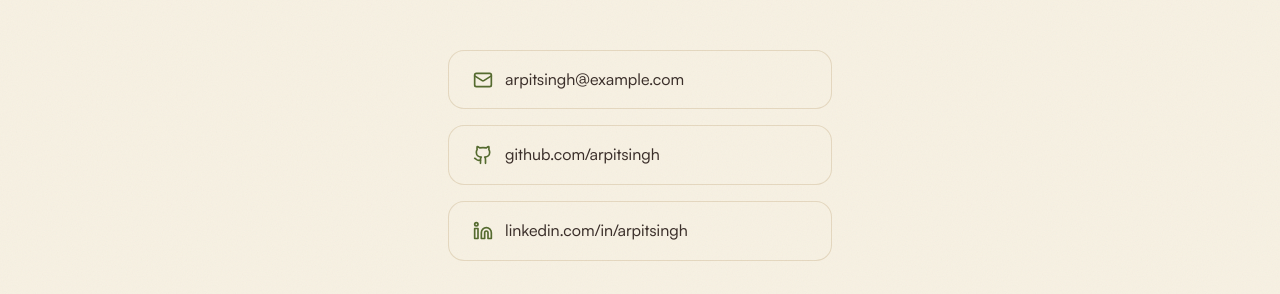
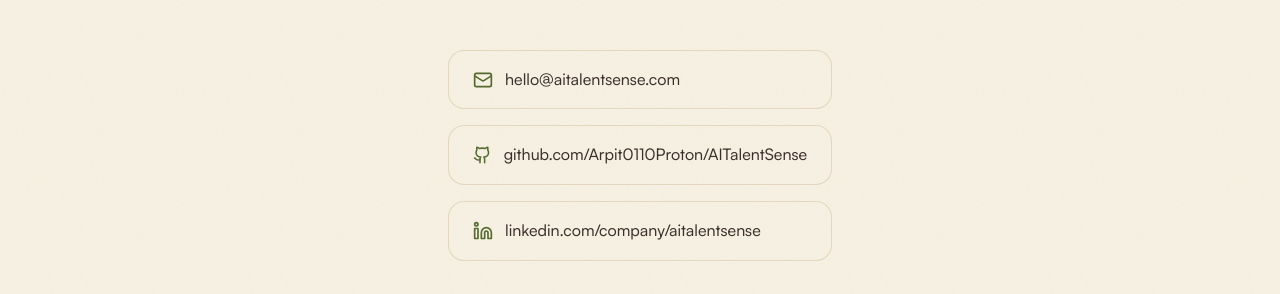
Before and after one commit to Arpit0110Proton/AITalentSense, a Next.js app in the folder apps/frontend/: page /contact in a window 1280 px wide. Shown: the part 251-545 px from the top of the page. Built offline with nearby package versions, Linux system fonts and the light colour scheme; no server answers.

Commit message:
design: update contact links to reflect AI Talent Sense brand details

```diff
--- a/apps/frontend/src/app/contact/page.tsx
+++ b/apps/frontend/src/app/contact/page.tsx
@@ -8,20 +8,20 @@
   {
     icon: Mail,
     label: "Email",
-    href: "mailto:arpitsingh@example.com",
-    display: "arpitsingh@example.com",
+    href: "mailto:hello@aitalentsense.com",
+    display: "hello@aitalentsense.com",
   },
   {
     icon: Github,
     label: "GitHub",
-    href: "https://github.com/arpitsingh",
-    display: "github.com/arpitsingh",
+    href: "https://github.com/Arpit0110Proton/AITalentSense",
+    display: "github.com/Arpit0110Proton/AITalentSense",
   },
   {
     icon: Linkedin,
     label: "LinkedIn",
-    href: "https://linkedin.com/in/arpitsingh",
-    display: "linkedin.com/in/arpitsingh",
+    href: "https://linkedin.com/company/aitalentsense",
+    display: "linkedin.com/company/aitalentsense",
   },
 ];
 
```
